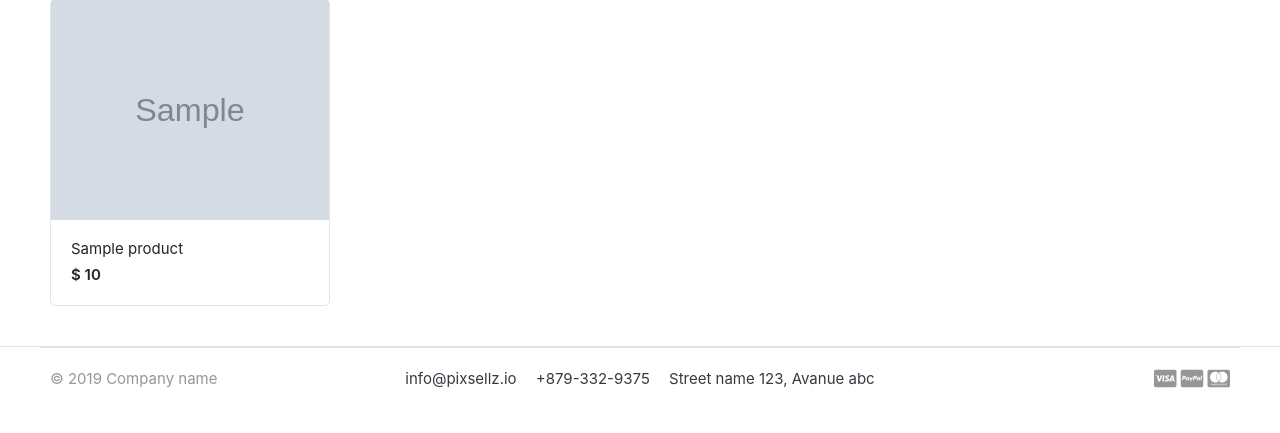
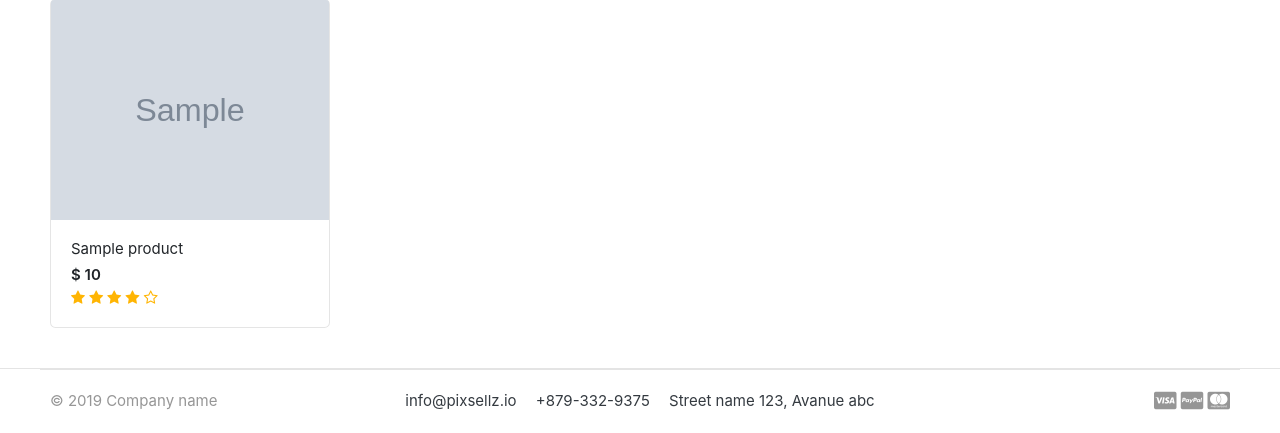
Before and after one commit to muatif123/shopkart-django, a Django app: page / in a window 1280 px wide. Shown: the part 602-1035 px from the top of the page. Before the commit the page ends 990 px from the top, so only its background shows below. Run offline with Django 3.2, Linux system fonts and the light colour scheme; tables that the repository leaves empty hold one stand-in row (values such as "Sample post"); grey boxes marked "Sample" are stand-in pictures; some libraries are stand-ins or nearby versions; some web fonts are replaced.

Commit message:
Final commit

```diff
--- a/greatkart/urls.py
+++ b/greatkart/urls.py
@@ -20,7 +20,8 @@ from django.conf.urls.static import static
 from django.conf import settings
 
 urlpatterns = [
-    path('admin/', admin.site.urls),
+    path('admin/', include('admin_honeypot.urls', namespace = 'admin_honeypot')),
+    path('secureadmin/', admin.site.urls),
     path('', views.home, name='home'),
     path('store/', include('store.urls')),
     path('cart/', include('carts.urls')),
--- a/greatkart/views.py
+++ b/greatkart/views.py
@@ -1,10 +1,15 @@
 from django.shortcuts import render
-from store.models import Product
+from store.models import Product, ReviewRating
 
 def home(request):
-    products = Product.objects.all().filter(is_available=True)
+    products = Product.objects.all().filter(is_available=True).order_by('created_date')
+
+    # Get the reviews
+    for product in products:
+        reviews = ReviewRating.objects.filter(product_id=product.id, status=True)
 
     context = {
         'products': products,
+        'reviews': reviews,
     }
     return render(request, 'home.html', context)
--- a/templates/home.html
+++ b/templates/home.html
@@ -37,6 +37,15 @@
 			<figcaption class="info-wrap">
 				<a href="{{ product.get_url }}" class="title">{{ product.product_name }}</a>
 				<div class="price mt-1">$ {{ product.price }}</div> <!-- price-wrap.// -->
+				<div class="rating-star">
+					<span>
+						<i class="fa fa-star{% if product.averageReview < 0.5 %}-o{% elif single_product.averageReview >= 0.5 and single_product.averageReview < 1 %}-half-o {% endif %}" aria-hidden="true"></i>
+						<i class="fa fa-star{% if product.averageReview < 1.5 %}-o{% elif single_product.averageReview >= 1.5 and single_product.averageReview < 2 %}-half-o {% endif %}" aria-hidden="true"></i>
+						<i class="fa fa-star{% if product.averageReview < 2.5 %}-o{% elif single_product.averageReview >= 2.5 and single_product.averageReview < 3 %}-half-o {% endif %}" aria-hidden="true"></i>
+						<i class="fa fa-star{% if product.averageReview < 3.5 %}-o{% elif single_product.averageReview >= 3.5 and single_product.averageReview < 4 %}-half-o {% endif %}" aria-hidden="true"></i>
+						<i class="fa fa-star{% if product.averageReview < 4.5 %}-o{% elif single_product.averageReview >= 4.5 and single_product.averageReview < 5 %}-half-o {% endif %}" aria-hidden="true"></i>
+					</span>
+				</div>
 			</figcaption>
 		</div>
 	</div> <!-- col.// -->
```
Also changed, not shown: greatkart/settings.py (+10 -7 lines), 1 other file.
